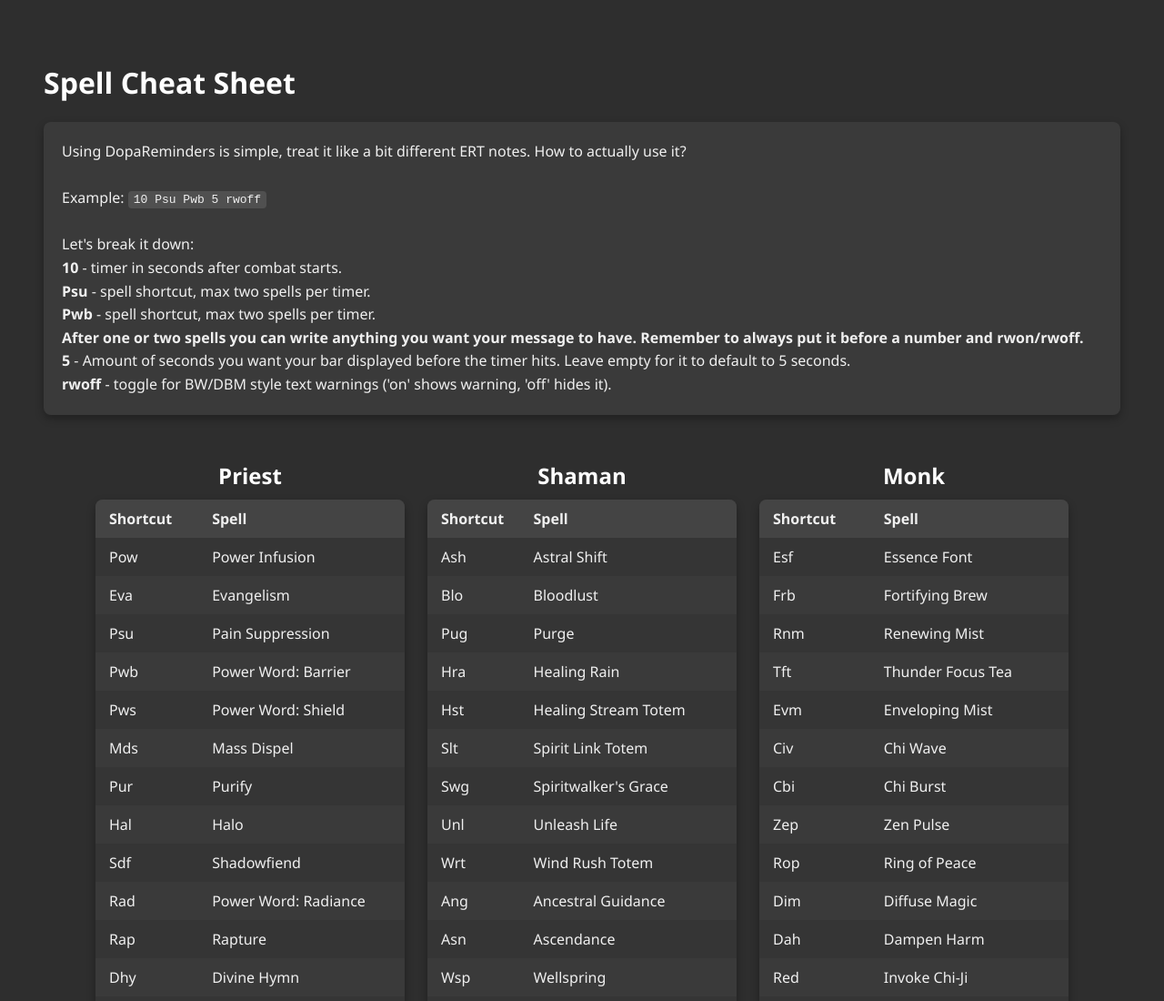
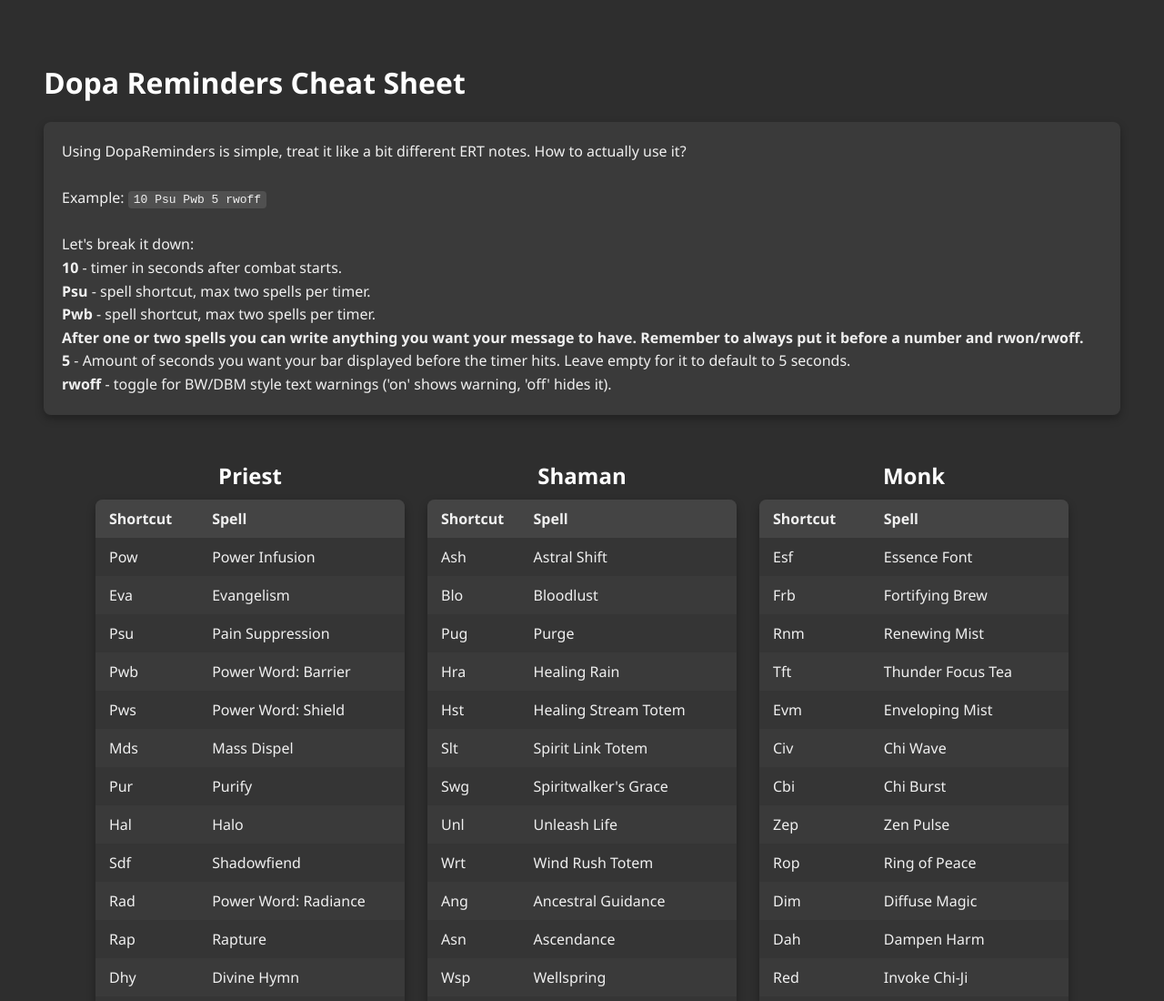
Before and after one commit to dopalone/NuggetClassTimers, a plain HTML site: page index.html in a window 1280 px wide. Shown: the top 1100 px of the page at 91% size. Drawn offline with Linux system fonts and the light colour scheme.

Commit message:
Update index.html

```diff
--- a/index.html
+++ b/index.html
@@ -81,7 +81,7 @@
     </style>
 </head>
 <body>
-    <h1>Spell Cheat Sheet</h1>
+    <h1>Dopa Reminders Cheat Sheet</h1>
 
     <p>
         Using DopaReminders is simple, treat it like a bit different ERT notes. How to actually use it?<br><br>
```
